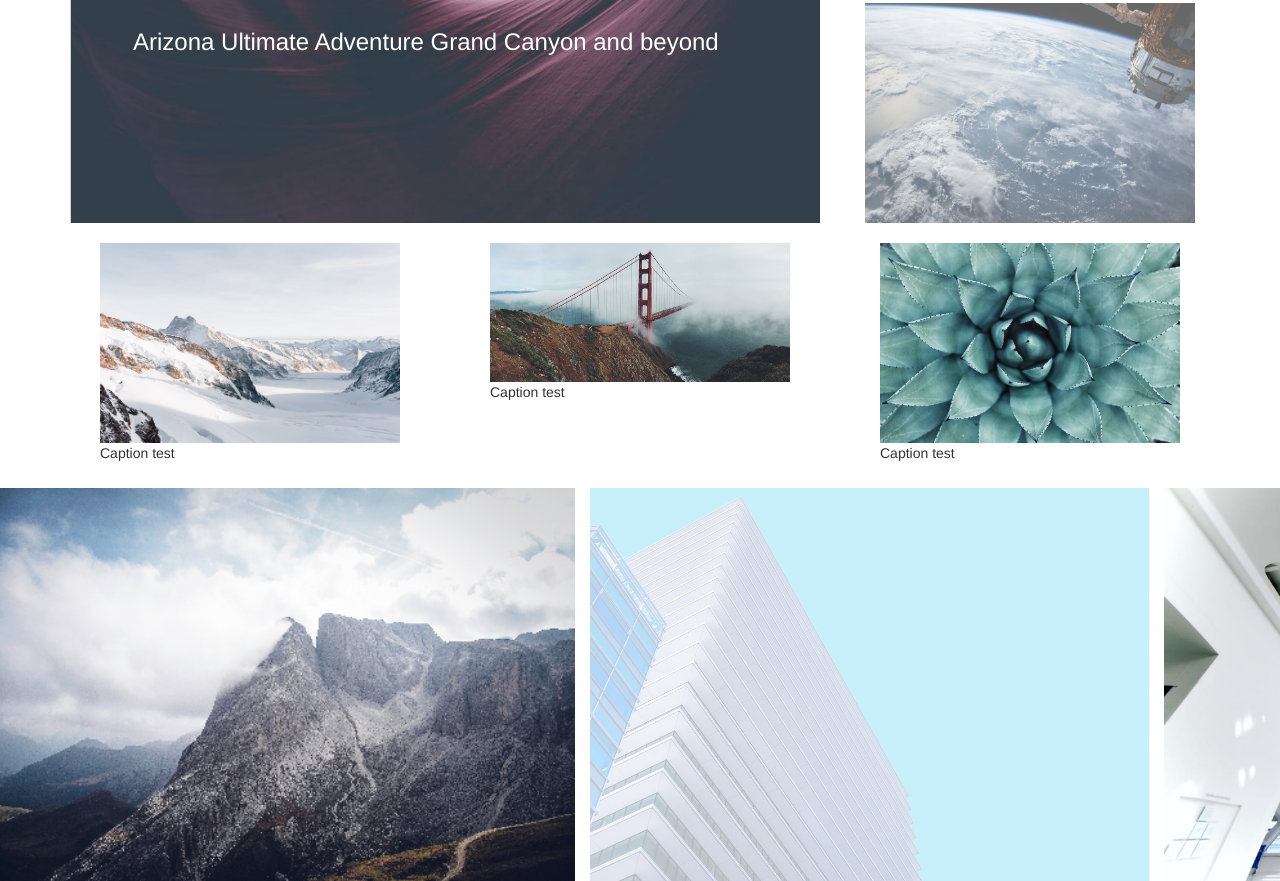
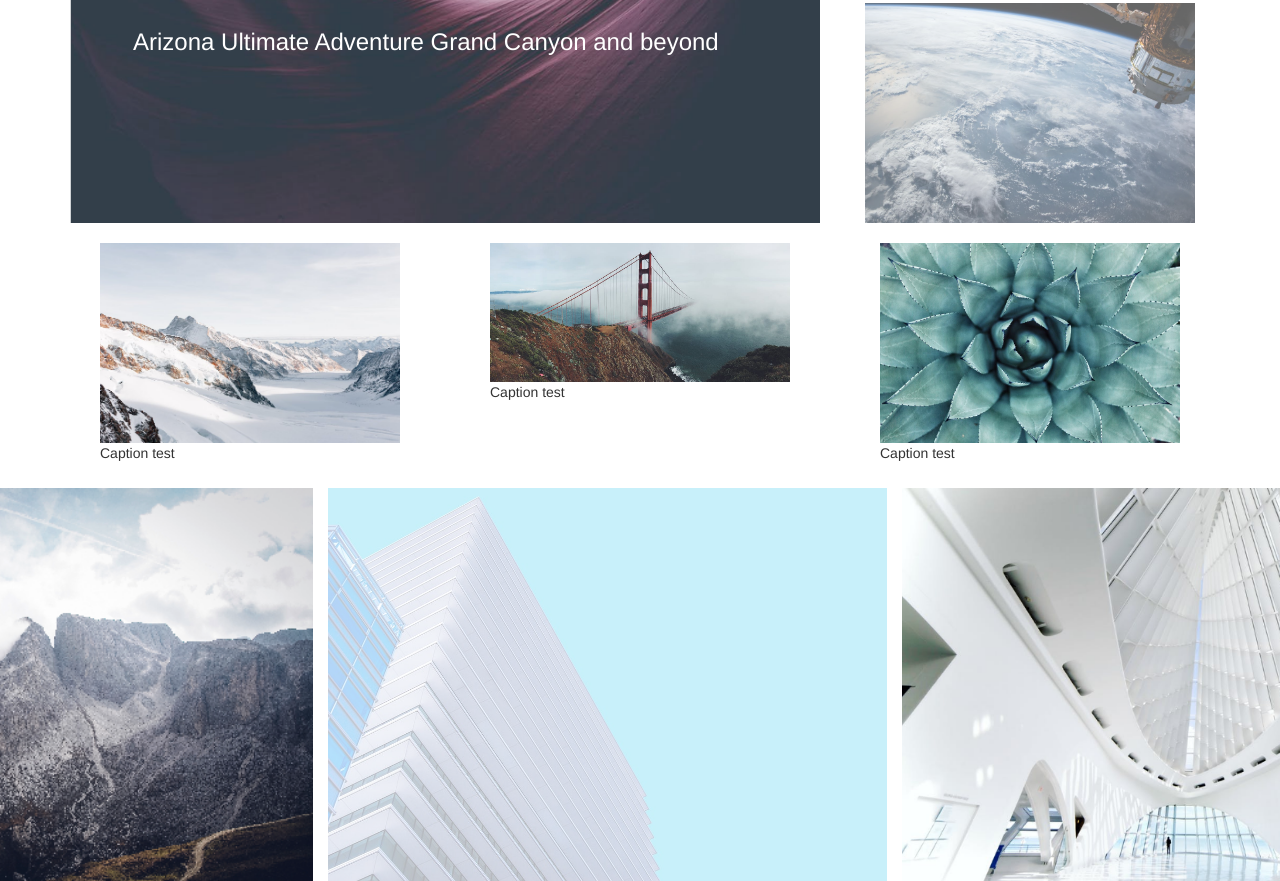
Before and after one commit to MiloszNowicki/Siren, a website: page src/index.html in a window 1280 px wide. Shown: the part 557-1438 px from the top of the page. Drawn offline with nearby package versions, Linux system fonts and the light colour scheme.

Commit message:
Made container for images in carousel

```diff
--- a/src/less/third-panel.less
+++ b/src/less/third-panel.less
@@ -15,8 +15,9 @@
   min-width: 150%;
   width:auto;
   flex-direction: row;
-  box-sizing: content-box;
+  //box-sizing: content-box;
   //float: right;
+  margin-left: -20%;
 }
 
 .image-main{
```
Also changed, not shown: src/less/style.less (+36 -0 lines), src/css/style.css, src/css/third-panel.css.
